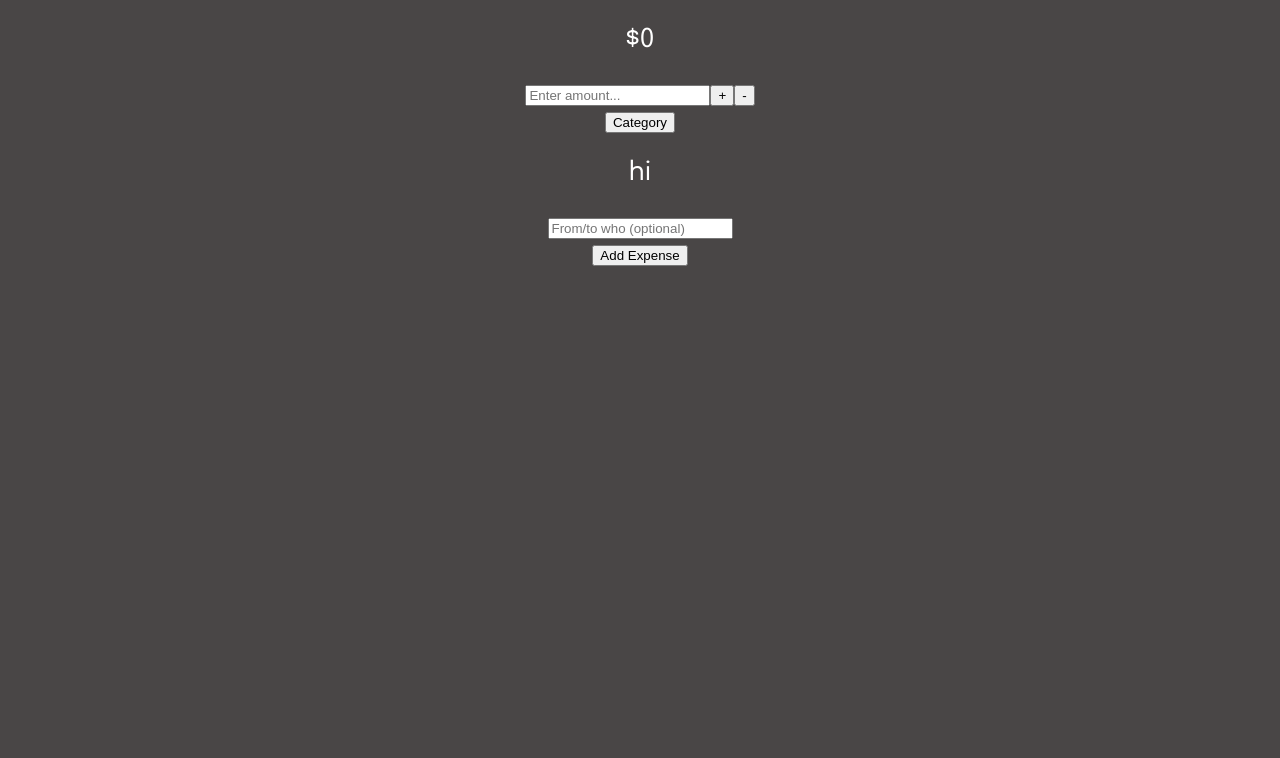
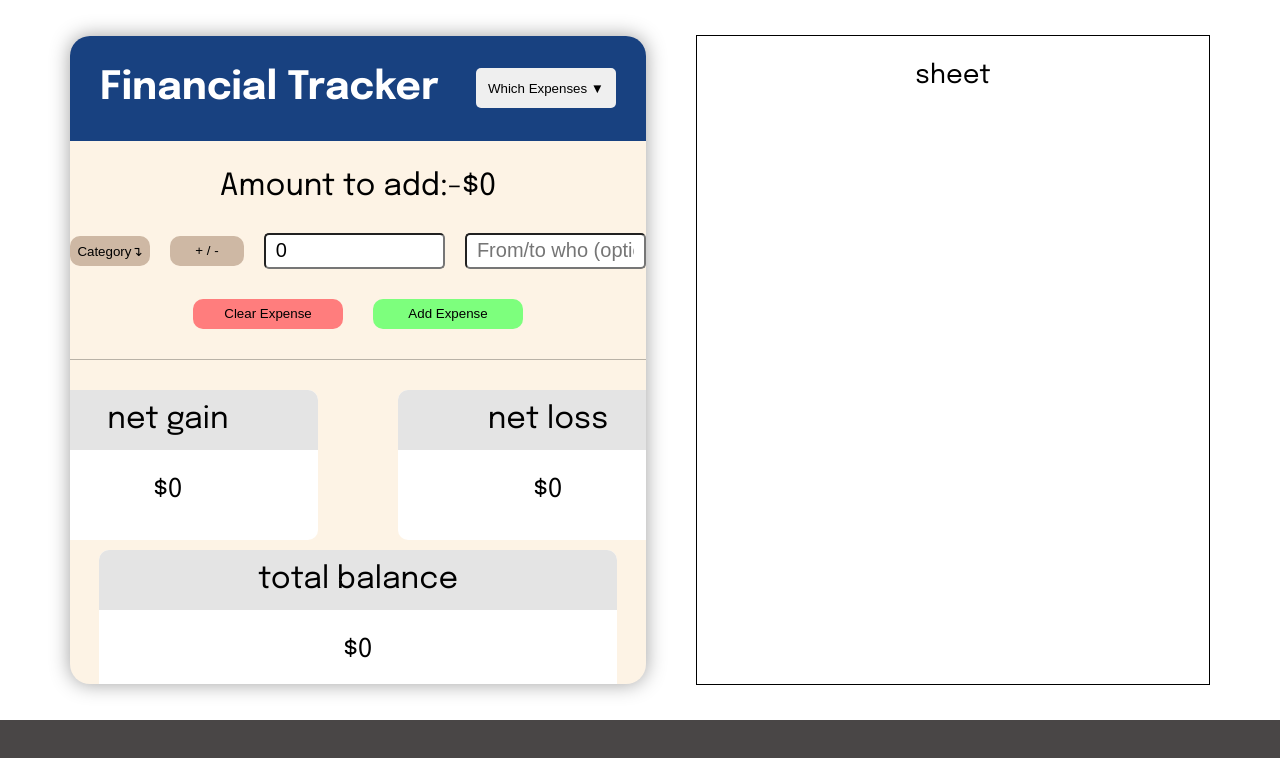
Before and after one commit to jhn816/lambdaphinance, a React (Create React App) app in the folder client/: page /expenses in a window 1280 px wide. Shown: the top 758 px of the page. Built offline with nearby package versions, Linux system fonts and the light colour scheme.

Commit message:
added css for expenses and finance cards. added an about page

```diff
--- a/client/src/App.jsx
+++ b/client/src/App.jsx
@@ -8,6 +8,7 @@ import Expenses from "./Components/Expenses.jsx"
 import Records from "./Components/Records.jsx"
 import Plan from "./Components/Plan.jsx"
 import Profile from "./Components/Profile.jsx"
+import About from "./Components/About.jsx"
 
 function App() {
   const [loggedIn, setLoggedIn] = useState(false);
@@ -23,9 +24,11 @@ function App() {
 
             {/* Navigation Bar */}
             <Route path="/expenses" element= {<Expenses />}/>
-            <Route path="/Records" element= {<Records />}/>
-            <Route path="/Plan" element= {<Plan />}/>
-            <Route path="/Profile" element= {<Profile />}/>
+            <Route path="/records" element= {<Records />}/>
+            <Route path="/plan" element= {<Plan />}/>
+
+            <Route path="/about" element= {<About />}/>
+            <Route path="/profile" element= {<Profile />}/>
 
           </Routes>
       </header>
--- /dev/null
+++ b/client/src/Components/About.jsx
@@ -0,0 +1,14 @@
+import React, { useState } from "react";
+// import "./css/About.css"
+import { Link } from "react-router-dom";
+
+const About = () => {
+    return (
+        <div>
+            <p>Made by Justin "M.E.T.A." Nguyen</p>
+            <p>Crossed in Fall 2022 with the Beta Theta Battalion</p>
+        </div>
+    )
+}
+
+export default About;
--- a/client/src/Components/Expenses.jsx
+++ b/client/src/Components/Expenses.jsx
@@ -1,18 +1,29 @@
 import React, { useState, useEffect } from "react";
-// import "./css/Expenses.css"
+import "./css/Expenses.css"
 import { Link } from "react-router-dom";
 
 const Expenses = () => {
-    const [value, setValue] = useState("");
-    const [category, setCategory] = useState("Category");
+    const [value, setValue] = useState("0");
+    const [category, setCategory] = useState("Category↴");
     const [person, setPerson] = useState("");
     const [gain, setGain] = useState(null);
     const [dropCategory, setDropCategory] = useState(false);
+    const [expenseSheet, setExpenseSheet] = useState("Which Expenses ▼");
+    const [dropExpense, setDropExpense] = useState(false);
+
 
     useEffect( () => {
 
     }, []);
 
+    const clearExpense = (event) => {
+        event.preventDefault();
+
+        setValue("0");
+        setCategory("Category↴")
+        setGain(true);
+        setPerson("");
+    }
 
     const addExpense = (event) => {
         event.preventDefault();
@@ -35,13 +46,7 @@ const Expenses = () => {
     };
 
     const moneySign = (e) => {
-        let gain;
-        if (e.target.value === "true") {
-            gain = true;
-        } else {
-            gain = false;
-        }
-        setGain(gain);
+        setGain(!gain);
     }
 
     const dropdownCategory = (e) => {
@@ -59,19 +64,36 @@ const Expenses = () => {
         }
     }
 
+    const dropdownExpense = (e) => {
+        if (dropExpense === false) {
+            let dropExpense = true;
+            setDropExpense(dropExpense);
+        } else {
+            if (e.target.value) {
+                let expenseSheet = e.target.value;
+                setExpenseSheet(expenseSheet);
+
+            }
+            let dropExpense = false;
+            setDropExpense(dropExpense);
+        }
+    }
+
     return (
-        <div>
+        <div className="expense-page">
+            <div className="add-container">
                 <form onSubmit={addExpense}>
+                    <div className="tracker-headers">
+                        <h2> Financial Tracker</h2>
+                        <button type="button" class="expense-button" onClick={dropdownExpense}>{expenseSheet}</button>
+                        {dropExpense && <div className="expense-sheets">
+                            <p>Your Expenses</p>
+                            <p>Expenses shared with You</p>
+                        </div>}
+
+                    </div>
+                    <h3>Amount to add:{!gain && "-"}${value || "0"}</h3>
                     <div className="expense-inputs">
-                    <p>${value || "0"}</p>
-                    <input type="text" placeholder="Enter amount..." value={value} onChange={handleChange}
-                        onKeyDown={(e) => {
-                            if (["e", "E", "+", "-"].includes(e.key)) {
-                                e.preventDefault();
-                            }
-                        }}/>
-                    <button type="button" value="true" onClick={moneySign}> + </button>
-                    <button type="button" value="false" onClick={moneySign}> - </button>
                         <div className="dropdownmenu">
                             <button type="button" onClick={dropdownCategory} className="dropbutton">{category}</button>
                             {dropCategory && <div className="categories">
@@ -81,12 +103,53 @@ const Expenses = () => {
                                 <button type="button" onClick={dropdownCategory} value="Rush">Rush</button>
                             </div>}
                         </div>
-                    <p>hi {person}</p>
-                    <input type="text" placeholder="From/to who (optional)" onChange={(e) => (setPerson(e.target.value))} />
+
+                        <button type="button" value="true" onClick={moneySign}> + / -</button>
+                        <input type="text" placeholder="Enter amount..." value={value} onChange={handleChange}
+                            onKeyDown={(e) => {
+                                if (["e", "E", "+", "-"].includes(e.key)) {
+                                    e.preventDefault();
+                                }
+                            }}/>
+                        <input type="text" placeholder="From/to who (optional)" value={person} onChange={(e) => (setPerson(e.target.value))} />
+                    </div>
+                    <div className="form-buttons">
+                        <button type="button" onClick={clearExpense} className="class-clear">Clear Expense</button>
+                        <button type="submit" className="class-submit">Add Expense</button>
+                    </div>
+
+                </form>
+
+                <div className="expense-information">
+                    <div className="net-expenses">
+                        <div className="expense-card">
+                            <header>
+                                <h3>net gain</h3>
+                            </header>
+                            <p>$0</p>
+                        </div>
+
+                        <div className="expense-card">
+                            <header>
+                                <h3>net loss</h3>
+                            </header>
+                            <p>$0</p>
+                        </div>
+                    </div>
+
+                    <div className="balance-card">
+                        <header>
+                            <h3>total balance</h3>
+                        </header>
+                        <p>$0</p>
+                    </div>
 
                 </div>
-                <button type="submit">Add Expense</button>
-            </form>
+            </div>
+
+            <div className="expense-sheet">
+                <p>sheet</p>
+            </div>
         </div>
     );
 };
--- a/client/src/Components/Navbar.jsx
+++ b/client/src/Components/Navbar.jsx
@@ -10,13 +10,14 @@ const Navbar = () => {
             <ul className = "nav-links">
                 <a href="/">Home</a>
 
-                {/* expenses tracker of your own account */}
+                {/* expenses tracker of your own account, with total amounts and separate net gain/loss*/}
                 <a href="expenses">Expenses</a>
-                {/* debts owed to or form, accounts can request from each other */}
+                {/* debts owed to or form, accounts can request from each other, also where friends list is and you can share your expenses*/}
                 <a href="records">Records</a>
-                {/* financials goals you wanna set */}
+                {/* financials goals you wanna set, with graphs and charts*/}
                 <a href="plan">Plan</a>
 
+                <a className="about-nav" href="about">About</a>
                 <a className="profile-nav" href="profile">Profile</a>
             </ul>
         </div>
--- /dev/null
+++ b/client/src/Components/css/Expenses.css
@@ -0,0 +1,196 @@
+.expense-page {
+    display: flex;
+    flex-direction: row;
+    justify-content: center;
+    align-items: center;
+    background-color: white;
+    color: black;
+    height: 90vh;
+    width: 100%;
+    gap: 50px;
+}
+
+.add-container {
+    display: flex;
+    flex-direction: column;
+    background-color: #fdf3e5;
+    border-radius: 20px;
+    filter: drop-shadow(0px 0px 10px rgba(0, 0, 0, 0.376));
+    width: 45%;
+    height: 90%;
+    overflow: hidden;
+}
+
+.expense-sheet {
+    display: flex;
+    flex-direction: column;
+    border: 1px solid black;
+    width: 40%;
+    height: 90%;
+}
+
+.tracker-headers {
+    color: white;
+    display: flex;
+    flex-direction: row;
+    align-items: center;
+    justify-content: space-between;
+    padding-left: 30px;
+    padding-right: 30px;
+    background-color: #184180;
+}
+
+.expense-information {
+    display: flex;
+    flex-direction: column;
+    align-items: center;
+    justify-content: center;
+    gap: 10px;
+    padding-top: 30px;
+    border-top: 1px solid rgba(0, 0, 0, 0.272);
+
+}
+
+.net-expenses {
+    display: flex;
+    flex-direction: row;
+    justify-content: center;
+    gap: 80px;
+}
+
+.expense-card {
+    width: 300px;
+    height: 150px;
+    background-color: white;
+    border-radius: 10px;
+    transition: .3s;
+    position: relative;
+    overflow: hidden;
+}
+
+.balance-card {
+    width: 90%;
+    max-width: 680px;
+    height: 150px;
+    background-color: white;
+    border-radius: 10px;
+    transition: .3s;
+    position: relative;
+    overflow: hidden;
+}
+
+.expense-card:hover, .balance-card:hover {
+    transform: scale(1.01);
+    filter: drop-shadow(0px 0px 5px rgba(0, 0, 0, 0.376));
+}
+
+.expense-card h3, .balance-card h3 {
+    color:black;
+    cursor: default;
+    font-weight: 100;
+}
+
+.expense-card header, .balance-card header{
+    display: flex;
+    align-items: center;
+    justify-content: center;
+    background-color: rgb(228, 228, 228);
+    height: 40%;
+    width: 100%;
+}
+
+.expense-inputs {
+    display: flex;
+    flex-direction: row;
+    justify-content: center;
+    align-items: center;
+    gap: 20px;
+}
+
+.expense-inputs button{
+    width: 80px;
+    height: 30px;
+    background-color: rgb(206, 184, 164);
+    color: black;
+    border: 0px solid transparent;
+    border-radius: 10px;
+    transition: .3s;
+}
+
+.expense-inputs button:hover{
+    background-color: rgb(190, 170, 150);
+    transform: scale(1.03);
+    cursor: pointer;
+}
+
+.expense-inputs button:active{
+    transform: scale(1);
+}
+
+.expense-inputs input {
+    font-size: 20px;
+    width: 30%;
+    height: 30px;
+    border-radius: 5px;
+    padding-left: 10px;
+    padding-right: 10px;
+}
+
+.expense-button{
+    width: 140px;
+    height: 40px;
+    border-radius: 5px;
+    border: 0px solid transparent;
+    cursor: pointer;
+}
+
+.add-container form h3 {
+    font-weight: 200;
+}
+
+.add-container form {
+    padding-bottom: 30px;
+}
+
+.class-submit {
+    margin-top: 30px;
+    background-color:#7dff7d;
+    height: 30px;
+    width: 150px;
+    border-radius: 10px;
+    border: 0px;
+    transition: .3s;
+}
+
+.class-submit:hover {
+    background-color:#56f356;
+    transform: scale(1.03);
+    cursor: pointer;
+}
+
+.class-submit:active, .class-clear:active{
+    transform: scale(1);
+}
+
+.class-clear {
+    margin-top: 30px;
+    background-color:#ff7d7d;
+    height: 30px;
+    width: 150px;
+    border-radius: 10px;
+    border: 0px;
+    transition: .3s;
+}
+
+.class-clear:hover {
+    background-color:#f35656;
+    transform: scale(1.03);
+    cursor: pointer;
+}
+
+.form-buttons{
+    display: flex;
+    flex-direction: row;
+    gap: 30px;
+    justify-content: center;
+}
--- a/client/src/Components/css/Navbar.css
+++ b/client/src/Components/css/Navbar.css
@@ -27,7 +27,6 @@
     gap: 30px
 }
 
-.navigation-bar .nav-links .profile-nav {
+.navigation-bar .nav-links .about-nav {
     margin-left: auto;
-
 }
```
Lines whose indentation alone changed are shown as unchanged.
